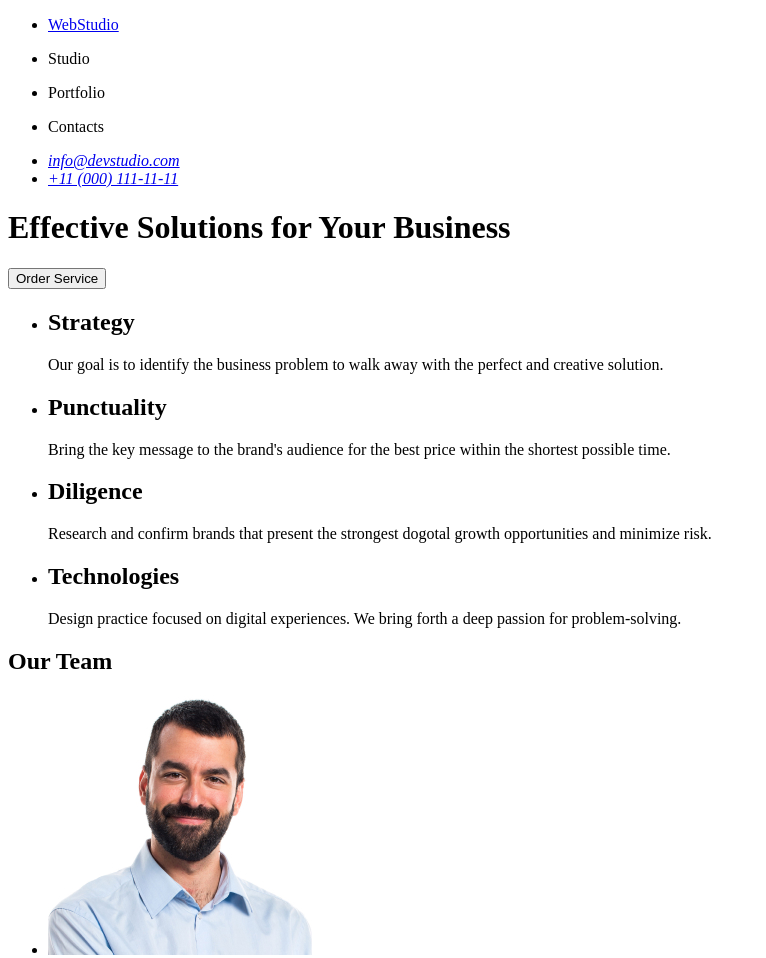
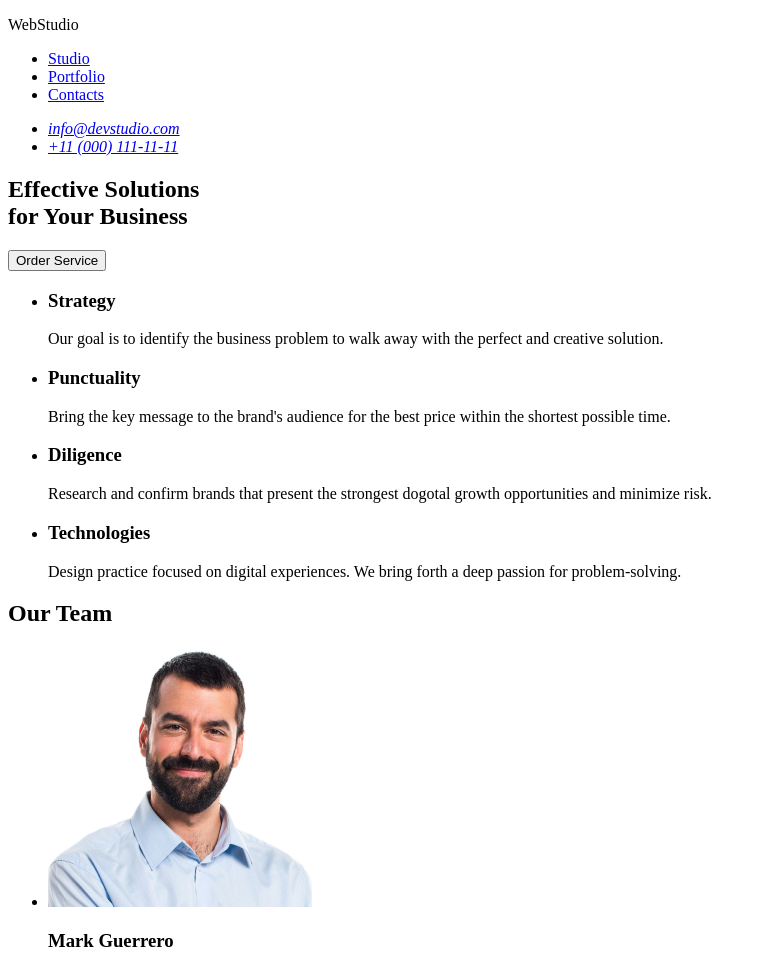
Before and after one commit to octapricot/goit-markup-hw-01, a plain HTML site: page index.html in a window 1280 px wide. Shown: the top 958 px of the page, without its empty margins (0-766 px from the left). Drawn offline with Linux system fonts and the light colour scheme.

Commit message:
Fixed according to the autochecker

```diff
--- a/index.html
+++ b/index.html
@@ -7,14 +7,12 @@
   </head>
   <body>
     <header>
+        <p>WebStudio</p>
         <nav>
         <ul>
-          <li><a href="/">WebStudio</a></li>
-          <li><p>Studio</p></li>
-          <li><p>Portfolio</p></li>
-          <li>
-            <p>Contacts</p>
-          </li>
+          <li><a href="/">Studio</a></li>
+          <li><a href="/">Portfolio</a></li>
+          <li><a href="/">Contacts</a></li>
         </ul>
       </nav>
       <address>
@@ -24,41 +22,47 @@
         </ul>
       </address>
     </header>
+
     <main>
-      <h1>Effective Solutions for Your Business</h1>
+        <section>
+            <h1>Effective Solutions<br />for Your Business</h1>
             <button type="button">Order Service</button>
+        </section>
 
+        <section>
             <ul>
             <li>
-          <h2>Strategy</h2>
+            <h3>Strategy</h3>
             <p>
                 Our goal is to identify the business problem to walk away with the
                 perfect and creative solution.
             </p>
             </li>
             <li>
-          <h2>Punctuality</h2>
+            <h3>Punctuality</h3>
             <p>
                 Bring the key message to the brand's audience for the best price
                 within the shortest possible time.
             </p>
             </li>
             <li>
-          <h2>Diligence</h2>
+            <h3>Diligence</h3>
             <p>
                 Research and confirm brands that present the strongest dogotal
                 growth opportunities and minimize risk.
             </p>
             </li>
             <li>
-          <h2>Technologies</h2>
+            <h3>Technologies</h3>
             <p>
                 Design practice focused on digital experiences. We bring forth a
                 deep passion for problem-solving.
             </p>
             </li>
         </ul>
+    </section>
 
+    <section>
         <h2>Our Team</h2>
         <ul>
             <li>
@@ -98,12 +102,12 @@
             <p>UO Designer</p>
             </li>
         </ul>
+    </section>
     </main>
+
     <footer>
         <a href="/">WebStudio</a>
-        <p> Increase the flow of customers and</p>
-        <p>sales for your business with digital</p>
-        <p>marketing &amp; growth solutions.</p>
+        <p>Increase the flow of customers and sales for your business with digital marketing &amp; growth solutions.</p>
     </footer>
   </body>
 </html>
```
Lines whose indentation alone changed are shown as unchanged.
